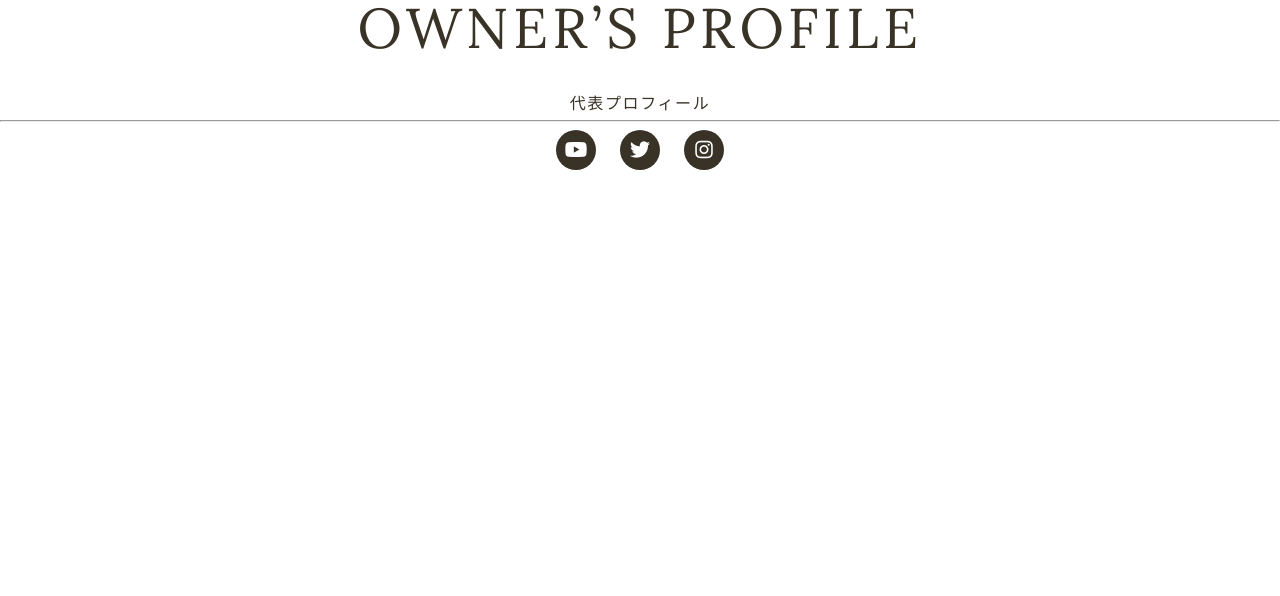
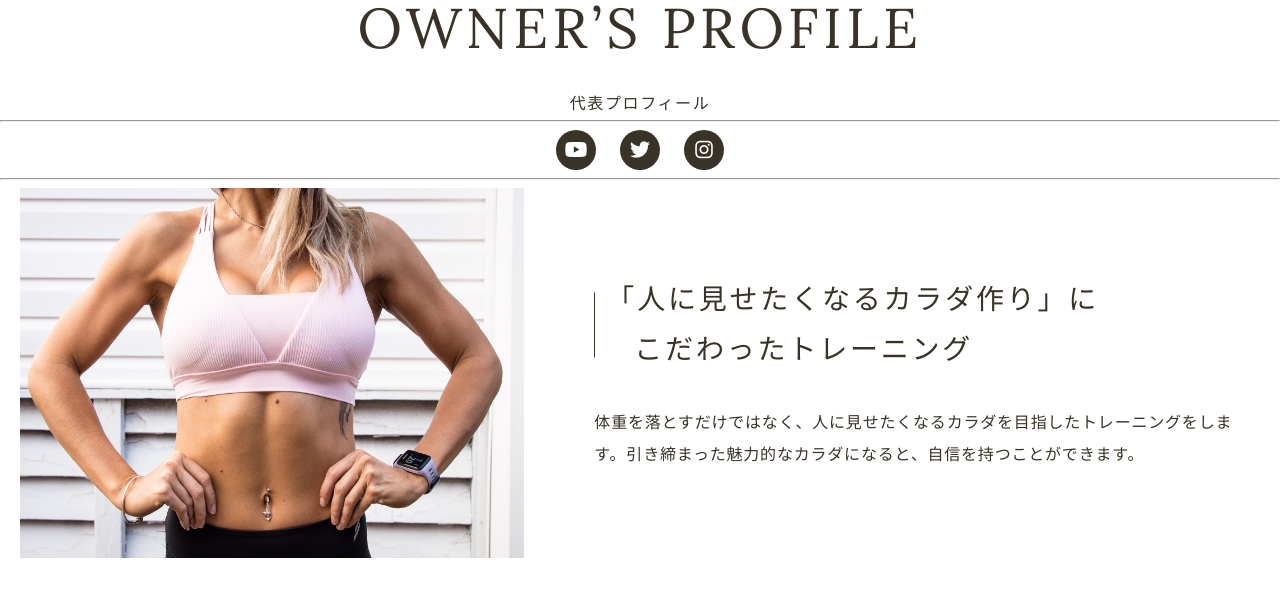
Before and after one commit to Yuka413/gym-lp, a website: page public/component.html in a window 1280 px wide. Drawn offline with nearby package versions, Linux system fonts and the light colour scheme.

Commit message:
feature  カードcomponent

```diff
--- a/public/component.html
+++ b/public/component.html
@@ -39,16 +39,27 @@
     <hr />
 
     <div class="c-sns">
-      <a class="c-sns__link"
-        ><i class="fa-brands fa-youtube"></i
-      ></a>
-      <a class="c-sns__link"
-        ><i class="fa-brands fa-twitter"></i
-      ></a>
-      <a class="c-sns__link"
-        ><i class="fa-brands fa-instagram"></i
-      ></a>
+      <a class="c-sns__link"><i class="fa-brands fa-youtube"></i></a>
+      <a class="c-sns__link"><i class="fa-brands fa-twitter"></i></a>
+      <a class="c-sns__link"><i class="fa-brands fa-instagram"></i></a>
     </div>
+
+    <hr />
+
+    <div class="c-feature">
+      <div class="c-feature__image">
+        <img src="./assets/img/feature-1.png" alt="" />
+      </div>
+      <div class="c-feature__body">
+        <h3 class="c-feature__title u-indent">「人に見せたくなるカラダ作り」に<br />こだわったトレーニング
+        </h3>
+        <p class="c-feature__text">
+          体重を落とすだけではなく、人に見せたくなるカラダを目指したトレーニングをします。引き締まった魅力的なカラダになると、自信を持つことができます。
+        </p>
+      </div>
+    </div>
+
+
     <script src="https://code.jquery.com/jquery-3.6.0.min.js"></script>
     <script src="../public/assets/js/script.js"></script>
   </body>
--- /dev/null
+++ b/src/assets/sass/component/_c-feature.scss
@@ -0,0 +1,59 @@
+@use "../global/" as global;
+
+.c-feature {
+  padding-inline: 20px;
+  padding-top: 20px;
+  @include global.mq("md") {
+    display: flex;
+    flex-direction: row;
+    gap: 70px;
+    align-items: center;
+    padding-top: 0;
+  }
+}
+
+.c-feature__image {
+}
+
+.c-feature__body {
+}
+
+.c-feature__title {
+  margin-left: 12px;
+  font-size: 18px;
+  font-weight: 600;
+  line-height: 1.8;
+  letter-spacing: 0.9px;
+  position: relative;
+
+  &::before {
+    content: "";
+    width: 1px;
+    height: 65px;
+    background: global.$text-color;
+    position: absolute;
+    left: -12px;
+    top: 50%;
+    transform: translateY(-50%);
+  }
+
+  @include global.mq("md") {
+    font-size: 28px;
+    font-weight: 400;
+    line-height: 50px;
+    letter-spacing: 2.8px;
+  }
+}
+
+.c-feature__text {
+  padding-top: 12px;
+  line-height: 1.8;
+  letter-spacing: 0.32px;
+
+  @include global.mq("md") {
+    font-size: 16px;
+    line-height: 2;
+    letter-spacing: 0.8px;
+    padding-top: 32px;
+  }
+}
--- a/src/assets/sass/component/_index.scss
+++ b/src/assets/sass/component/_index.scss
@@ -1,2 +1,3 @@
 @use "c-title";
 @use "c-sns";
+@use "c-feature";
--- a/src/assets/sass/utility/_u-style.scss
+++ b/src/assets/sass/utility/_u-style.scss
@@ -5,3 +5,8 @@
         display: none;
     }
 }
+
+.u-indent{
+    text-indent: -1em;
+    padding-left: 1em;
+}
```
Also changed, not shown: public/assets/css/style.css, public/assets/img/feature-1.png (added), public/assets/img/feature-2.png (added), public/assets/img/feature-3.png (added), public/assets/img/feature-4.png (added), public/assets/img/feature-5.png (added).
